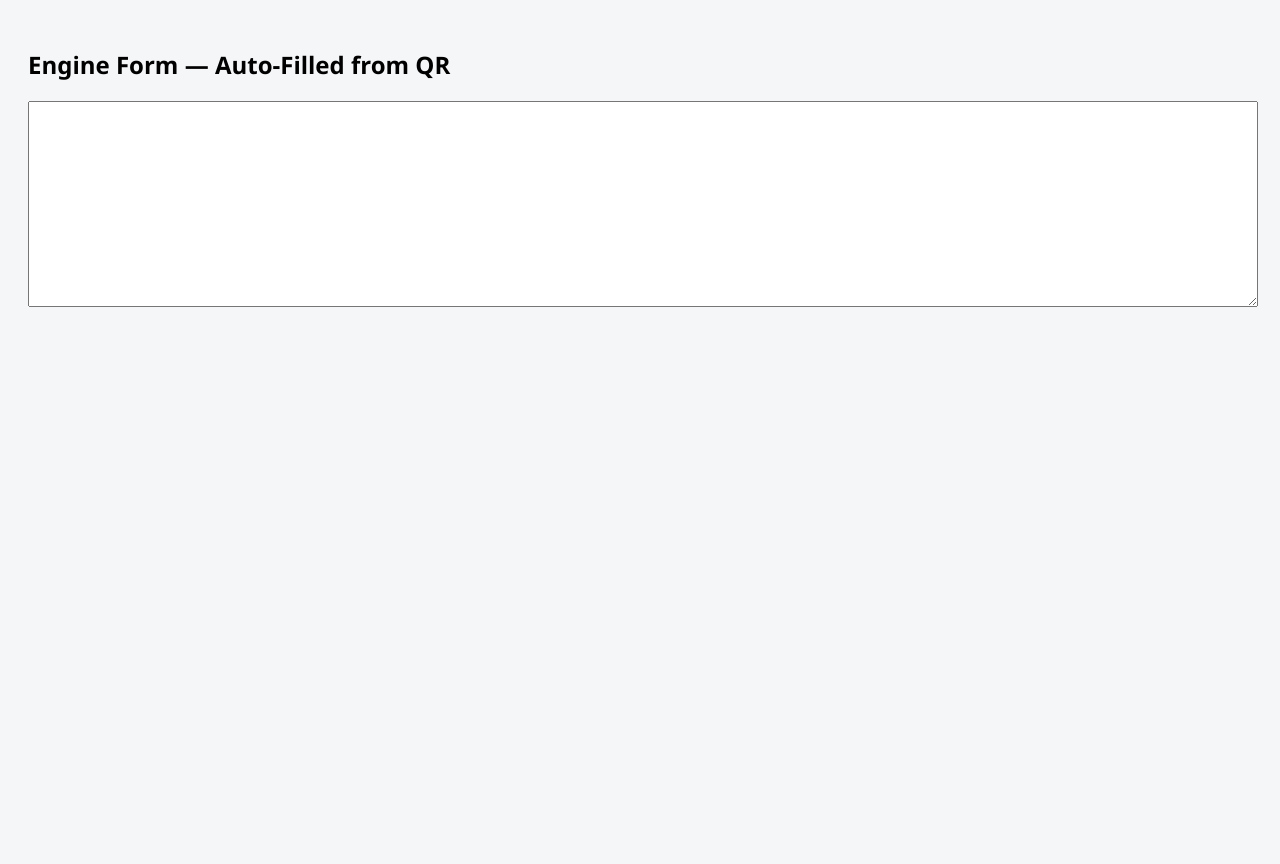
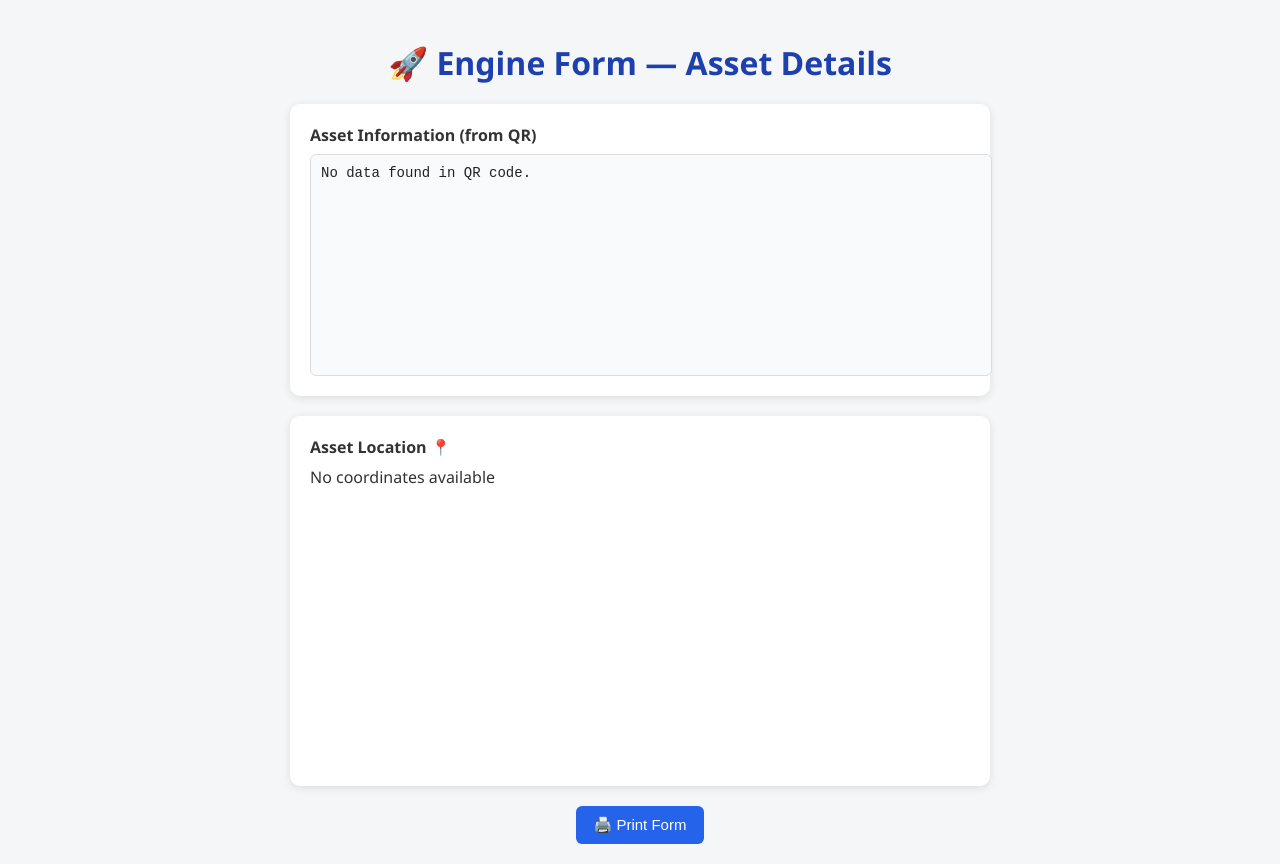
Before and after one commit to Khoshouey/asset-qr-form, a plain HTML site: page engine-form.html in a window 1280 px wide. Before the commit the page ends 800 px from the top, so only its background shows below. Drawn offline with Linux system fonts and the light colour scheme.

Commit message:
Add files via upload

```diff
--- a/engine-form.html
+++ b/engine-form.html
@@ -1,20 +1,121 @@
 <!DOCTYPE html>
 <html lang="en">
 <head>
-<meta charset="UTF-8">
-<title>Engine Form with Location</title>
+<meta charset="UTF-8" />
+<meta name="viewport" content="width=device-width, initial-scale=1.0" />
+<title>Engine Form — Asset Details</title>
 <style>
-  body {font-family: Segoe UI, Roboto, sans-serif; background:#f4f6f8; padding:20px;}
-  textarea {width:100%; height:200px; font-family:monospace; font-size:14px;}
-  #map {height:300px; width:100%; margin-top:15px; border-radius:8px;}
+  :root {
+    --primary: #2563eb;
+    --primary-dark: #1e40af;
+    --bg: #f4f6f8;
+    --text: #333;
+    --card-bg: #fff;
+    --border: #ddd;
+  }
+
+  body {
+    font-family: "Segoe UI", Roboto, sans-serif;
+    background: var(--bg);
+    color: var(--text);
+    margin: 0;
+    padding: 20px;
+    display: flex;
+    justify-content: center;
+  }
+
+  .container {
+    max-width: 700px;
+    width: 100%;
+  }
+
+  h1 {
+    text-align: center;
+    margin-bottom: 20px;
+    color: var(--primary-dark);
+  }
+
+  .card {
+    background: var(--card-bg);
+    border-radius: 10px;
+    box-shadow: 0 2px 8px rgba(0,0,0,0.1);
+    padding: 20px;
+    margin-bottom: 20px;
+  }
+
+  .label {
+    font-weight: 600;
+    margin-bottom: 8px;
+    display: block;
+  }
+
+  .data-box {
+    width: 100%;
+    min-height: 200px;
+    padding: 10px;
+    background: #f9fafb;
+    border: 1px solid var(--border);
+    border-radius: 6px;
+    font-family: monospace;
+    font-size: 14px;
+    white-space: pre-wrap;
+    word-wrap: break-word;
+    color: #222;
+  }
+
+  #map {
+    width: 100%;
+    height: 300px;
+    border-radius: 8px;
+    overflow: hidden;
+  }
+
+  .actions {
+    text-align: center;
+    margin-top: 15px;
+  }
+
+  button {
+    background: var(--primary);
+    color: #fff;
+    border: none;
+    padding: 10px 18px;
+    border-radius: 6px;
+    font-size: 15px;
+    cursor: pointer;
+    transition: background 0.2s;
+  }
+
+  button:hover {
+    background: var(--primary-dark);
+  }
+
+  @media (max-width: 600px) {
+    .card { padding: 15px; }
+    .data-box { font-size: 13px; }
+    button { width: 100%; }
+  }
 </style>
 </head>
 <body>
 
-<h2>Engine Form — Auto-Filled from QR</h2>
-<textarea id="qrData"></textarea>
+<div class="container">
+  <h1>🚀 Engine Form — Asset Details</h1>
 
-<div id="map"></div>
+  <div class="card">
+    <label class="label">Asset Information (from QR)</label>
+    <div id="qrData" class="data-box"></div>
+  </div>
+
+  <div class="card">
+    <label class="label">Asset Location 📍</label>
+    <div id="map">No coordinates available</div>
+  </div>
+
+  <div class="actions">
+    <button onclick="window.print()">🖨️ Print Form</button>
+  </div>
+</div>
 
 <script>
   // Extract data and coordinates from the URL
@@ -22,24 +123,27 @@
   const rawData = params.get("data");
   const coords = params.get("coords");
 
-  // Fill text field
+  // Fill data box
+  const dataBox = document.getElementById("qrData");
   if (rawData) {
-    document.getElementById("qrData").value = decodeURIComponent(rawData);
+    dataBox.textContent = decodeURIComponent(rawData);
+  } else {
+    dataBox.textContent = "No data found in QR code.";
   }
 
-  // Initialize Google Maps iframe if coords are available
+  // Display Google Map if coordinates are available
   if (coords) {
-    const mapDiv = document.getElementById("map");
     const [lat, lon] = coords.split(",").map(c => c.trim());
     if (lat && lon) {
-      mapDiv.innerHTML = `<iframe
+      document.getElementById("map").innerHTML = `
+        <iframe
           width="100%"
           height="300"
           style="border:0;"
           loading="lazy"
           allowfullscreen
           referrerpolicy="no-referrer-when-downgrade"
-        src="https://www.google.com/maps?q=${lat},${lon}&hl=es;z=16&output=embed">
+          src="https://www.google.com/maps?q=${lat},${lon}&hl=en&z=16&output=embed">
         </iframe>`;
     }
   }
```
Lines whose indentation alone changed are shown as unchanged.
